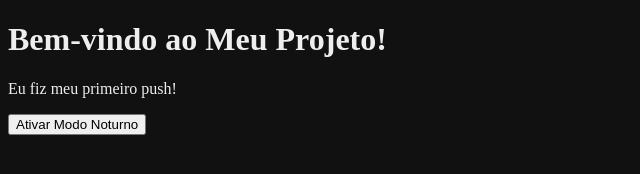
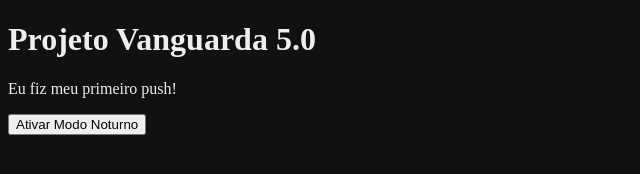
Before and after one commit to IVitorI/meu-primeiro-repo, a plain HTML site: page index.html in a window 1280 px wide. Shown: the whole page, without its empty margins (0-640 px from the left). Drawn offline with Linux system fonts and the light colour scheme.

Commit message:
refactor: Atualiza título oficial do projeto

```diff
--- a/index.html
+++ b/index.html
@@ -9,7 +9,7 @@
 </head>
 
 <body>
-    <h1>Bem-vindo ao Meu Projeto!</h1>
+    <h1>Projeto Vanguarda 5.0</h1>
     <p>Eu fiz meu primeiro push!</p>
     <button>Ativar Modo Noturno</button>
 </body>
```
